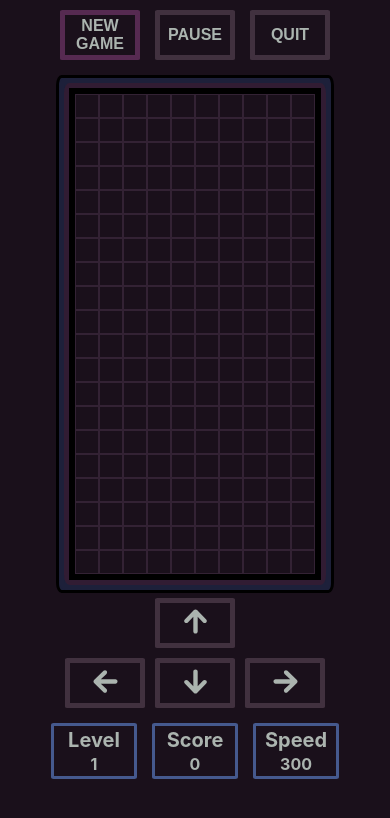
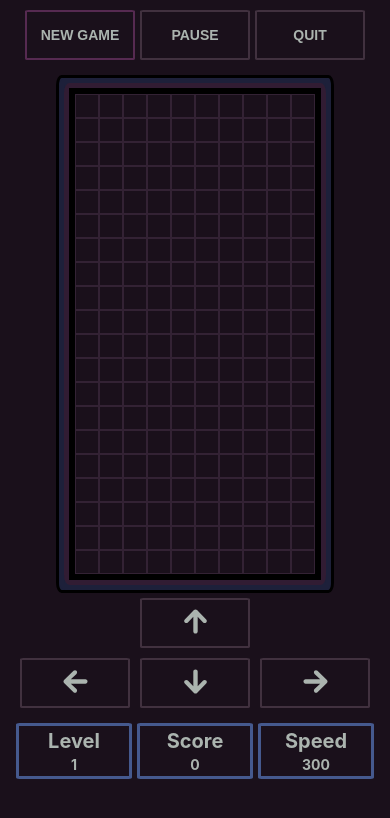
Before and after one commit to MarekPetr/tetris, a React (Create React App) app: page / in a window 390 px wide. Shown: the top 818 px of the page. Built offline with nearby package versions, Linux system fonts and the light colour scheme.

Commit message:
feat: responsive button borders

```diff
--- a/src/App.css
+++ b/src/App.css
@@ -105,7 +105,7 @@
 .buttons {
   display: flex;
   flex-direction: row;
-  gap: 15px;
+  gap: 5px;
 }
 
 /* Desktop buttons layout */
@@ -118,12 +118,12 @@
 
 /* Mobile-first tile buttons - smaller for mobile */
 .tile {
-  font-size: 16px;
+  font-size: 14px;
   color: #abb4af;
   border: solid;
   border-radius: 3%;
   background-color: transparent;
-  width: 80px;
+  width: 110px;
   height: 50px;
   font-weight: bolder;
 }
@@ -152,14 +152,20 @@
 }
 
 .board-button, .board-button:focus {
-  border: 5px solid #562A51;
+  border: 2px solid #562A51;
   text-transform: uppercase;
   user-select: none;
 }
 
 .board-button:disabled {
   background-color: transparent;
-  border: 5px solid #41313f;
+  border-color: #41313f;
+}
+
+@media only screen and (min-width: 750px) {
+  .board-button, .board-button:focus, .board-button:disabled {
+    border-width: 5px;
+  }
 }
 
 .board-button:disabled:hover {
```
